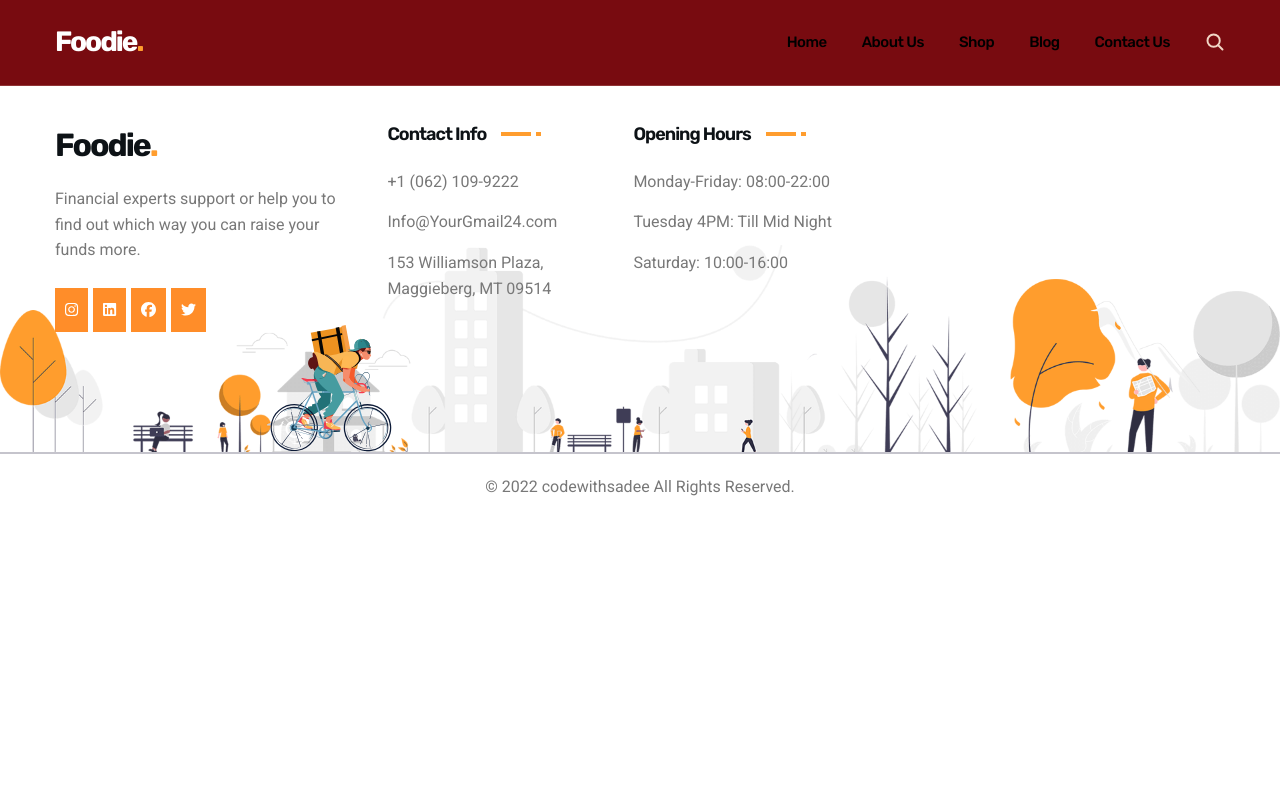
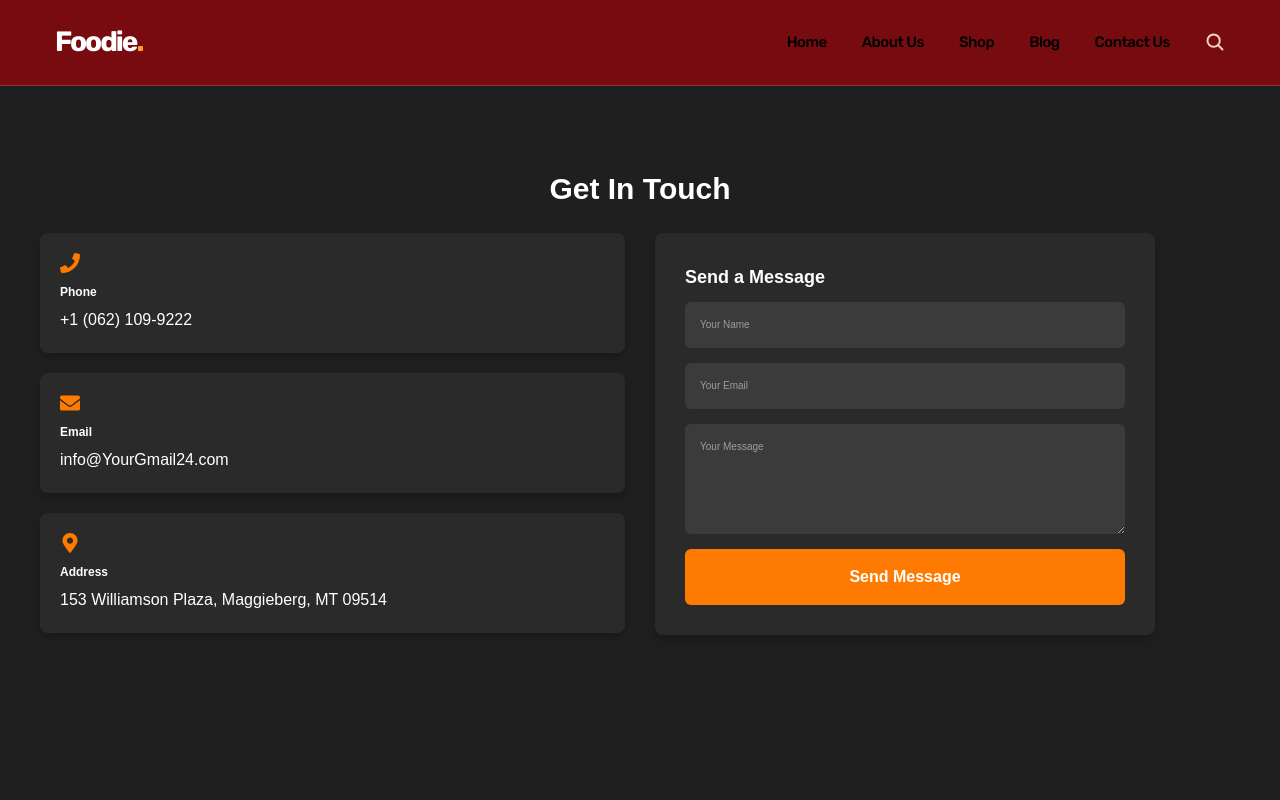
Before and after one commit to ibrahimjp/food-delivery, a React (Vite) app in the folder frontend/: page /contact-us in a window 1280 px wide. Shown: the top 800 px of the page. Built offline with nearby package versions, Linux system fonts and the light colour scheme.

Commit message:
first commit

```diff
--- a/frontend/package.json
+++ b/frontend/package.json
@@ -18,12 +18,14 @@
     "@tailwindcss/vite": "^4.1.6",
     "axios": "^1.9.0",
     "cors": "^2.8.5",
+    "framer-motion": "^12.11.0",
     "ionic": "^5.4.16",
     "ionicons": "^8.0.8",
     "react": "^19.1.0",
     "react-dom": "^19.1.0",
     "react-icons": "^5.5.0",
     "react-router-dom": "^7.6.0",
+    "react-toastify": "^11.0.5",
     "tailwindcss": "^4.1.6"
   },
   "devDependencies": {
--- a/frontend/src/components/Footer.jsx
+++ b/frontend/src/components/Footer.jsx
@@ -56,21 +56,6 @@ const Footer = () => {
             </li>
           </ul>
 
-          {/* Opening Hours */}
-          <ul className="footer-list">
-            <li>
-              <p className="footer-list-title">Opening Hours</p>
-            </li>
-            <li>
-              <p className="footer-list-item">Monday-Friday: 08:00-22:00</p>
-            </li>
-            <li>
-              <p className="footer-list-item">Tuesday 4PM: Till Mid Night</p>
-            </li>
-            <li>
-              <p className="footer-list-item">Saturday: 10:00-16:00</p>
-            </li>
-          </ul>
 
           {/* Booking Form */}
 
--- a/frontend/src/components/Header.jsx
+++ b/frontend/src/components/Header.jsx
@@ -1,10 +1,31 @@
 import React from 'react'
 import Preloader from './Preloader'
+import { useState, useEffect } from 'react';
+const Header = () => {
+  const [loading, setLoading] = useState(true);
 
-const Header = () => {
+  useEffect(() => {
+    const handleLoad = () => {
+      setLoading(false);
+    };
+
+    if (document.readyState === 'complete') {
+      setLoading(false);
+    } else {
+      window.addEventListener('load', handleLoad);
+    }
+    return () => {
+      window.removeEventListener('load', handleLoad);
+    };
+  }, []);
   return (
     <>
-    <Preloader />
+    {/* Corrected conditional rendering using ternary operator */}
+    {loading ? (
+      <Preloader />
+    ) : (
+      <>
+
     <header class="header"style={{backgroundColor:"#780B10"}} data-header>
     <div class="container">
 
@@ -53,6 +74,8 @@ const Header = () => {
 
     </div>
   </header>
+      </>
+    )}
     </>
   )
 }
--- a/frontend/src/components/Preloader.css
+++ b/frontend/src/components/Preloader.css
@@ -1,8 +1,17 @@
+/* From Uiverse.io by AkshatDaxini */
+.siu{
+  background: #000;
+  height: 100vh;
+  display: flex;
+  justify-content: center;
+  align-items: center;
+}
 .main {
   display: flex;
   justify-content: center;
   align-items: center;
   scale: 1.6;
+  position: relative;
 }
 
 #pizza {
@@ -24,7 +33,7 @@
 }
 
 #slice3 {
-    animation: slice3 4s ease-in-out infinite;
+  animation: s300lice3 4s ease-in-out infinite;
   animation-delay: 2s;
   -webkit-animation: slice3 4s ease-in-out infinite;
 }
--- a/frontend/src/components/Preloader.jsx
+++ b/frontend/src/components/Preloader.jsx
@@ -1,27 +1,9 @@
-import React, { useState, useEffect } from 'react';
-import './Preloader.css';
-
-const Preloader = ({ isLoading }) => {
-  const [showPreloader, setShowPreloader] = useState(isLoading);
-
-  useEffect(() => {
-    if (isLoading) {
-      setShowPreloader(true);
-    } else {
-      const timer = setTimeout(() => {
-        setShowPreloader(false);
-      }, 300);
-
-      return () => clearTimeout(timer);
-    }
-  }, [isLoading]);
-
-  if (!showPreloader) {
-    return null;
-  }
-
+import React from 'react'
+import './preloader.css'
+const Preloader = () => {
   return (
-    <div className="main">
+    <div className='siu'>
+      <div class="main">
   <svg
     width="168"
     height="158"
@@ -276,8 +258,8 @@ const Preloader = ({ isLoading }) => {
     </g>
   </svg>
 </div>
+    </div>
+  )
+}
 
-  );
-};
-
-export default Preloader;
+export default Preloader
--- a/frontend/src/pages/About.jsx
+++ b/frontend/src/pages/About.jsx
@@ -36,8 +36,7 @@ const About = () => {
             </h2>
 
             <p className="section-text">
-              The restaurants in Hangzhou also catered to many northern Chinese who had fled south from Kaifeng during
-              the Jurchen invasion of the 1120s, while it is also known that many restaurants were run by families.
+            Welcome to Cheesy Bites & More, where every bite tells a story of rich, cheesy goodness! We bring you the finest selection of mouthwatering pizzas, crispy chicken strips, and creamy, flavorful pasta – all crafted to perfection.
             </p>
 
             <ul className="about-list">
@@ -48,17 +47,17 @@ const About = () => {
 
               <li className="about-item">
                 <IonIcon icon={checkmarkOutline} />
-                <span className="span">Spacific Family And Kids Zone</span>
+                <span className="span">Tasty Food</span>
               </li>
 
               <li className="about-item">
                 <IonIcon icon={checkmarkOutline} />
-                <span className="span">Music & Other Facilities</span>
+                <span className="span">Calling Support</span>
               </li>
 
               <li className="about-item">
                 <IonIcon icon={checkmarkOutline} />
-                <span className="span">Fastest Food Home Delivery</span>
+                <span className="span">HomeMade Food</span>
               </li>
             </ul>
 
--- /dev/null
+++ b/frontend/src/pages/Contact.css
@@ -0,0 +1,126 @@
+body, html {
+    margin: 0;
+    padding: 0;
+    box-sizing: border-box;
+    font-family: "Arial", sans-serif;
+  }
+
+  .contact-container {
+    background-color: #1f1f1f;
+    min-height: 100vh;
+    color: #fff;
+    display: flex;
+    flex-direction: column;
+  }
+
+  .contact-content {
+    flex: 1;
+    display: flex;
+    flex-direction: column;
+    align-items: center;
+    justify-content: center;
+    padding: 50px 20px;
+  }
+
+  .contact-title {
+    font-size: 3rem;
+    font-weight: bold;
+    margin-bottom: 2rem;
+  }
+
+  .contact-grid {
+    display: grid;
+    grid-template-columns: 1fr 1fr;
+    gap: 30px;
+    max-width: 1200px;
+    width: 100%;
+  }
+
+  .contact-info {
+    display: flex;
+    flex-direction: column;
+    gap: 20px;
+  }
+
+  .contact-card {
+    background-color: #2a2a2a;
+    padding: 20px;
+    border-radius: 8px;
+    box-shadow: 0px 5px 10px rgba(0, 0, 0, 0.2);
+    transition: transform 0.3s ease, box-shadow 0.3s ease;
+    cursor: pointer;
+  }
+
+  .contact-card:hover {
+    transform: scale(1.05);
+    box-shadow: 0px 8px 15px rgba(0, 0, 0, 0.3);
+  }
+
+  .contact-icon {
+    color: #ff7a00;
+    font-size: 2rem;
+    margin-bottom: 10px;
+  }
+
+  .contact-heading {
+    font-size: 1.2rem;
+    font-weight: bold;
+    margin-bottom: 5px;
+  }
+
+  .contact-form {
+    background-color: #2a2a2a;
+    padding: 30px;
+    border-radius: 8px;
+    box-shadow: 0px 5px 10px rgba(0, 0, 0, 0.2);
+    width: 100%;
+    max-width: 500px;
+  }
+
+  .form-title {
+    font-size: 1.8rem;
+    font-weight: bold;
+    margin-bottom: 1rem;
+  }
+
+  .form-group {
+    display: flex;
+    flex-direction: column;
+    gap: 15px;
+  }
+
+  .form-input,
+  .form-textarea {
+    background-color: #3b3b3b;
+    padding: 15px;
+    border: none;
+    border-radius: 6px;
+    outline: none;
+    color: #fff;
+    font-size: 1rem;
+  }
+
+  .form-input:focus,
+  .form-textarea:focus {
+    border: 2px solid #ff7a00;
+  }
+
+  .form-button {
+    background-color: #ff7a00;
+    padding: 15px;
+    border: none;
+    border-radius: 6px;
+    font-weight: bold;
+    cursor: pointer;
+    transition: background-color 0.3s ease;
+  }
+
+  .form-button:hover {
+    background-color: #ff4500;
+  }
+
+  @media (max-width: 768px) {
+    .contact-grid {
+      grid-template-columns: 1fr;
+    }
+  }
--- a/frontend/src/pages/Contact.jsx
+++ b/frontend/src/pages/Contact.jsx
@@ -1,14 +1,80 @@
-import React from 'react'
-import Header from '../components/Header'
-import Footer from '../components/Footer'
+import React from "react";
+import Header from "../components/Header";
+import Footer from "../components/Footer";
+import { motion } from "framer-motion";
+import { FaPhone, FaEnvelope, FaMapMarkerAlt } from "react-icons/fa";
+import "./Contact.css";  // Import the CSS file
+
+const contactVariants = {
+  hidden: { opacity: 0, y: 50 },
+  visible: {
+    opacity: 1,
+    y: 0,
+    transition: { duration: 0.6, ease: "easeInOut" },
+  },
+};
+
 const Contact = () => {
   return (
-    <div>
-        <Header />
+    <>
+    <div className="contact-container">
+      <Header />
 
-        <Footer />
+      <motion.div
+        className="contact-content"
+        initial="hidden"
+        animate="visible"
+        variants={contactVariants}
+        >
+        <h1 className="contact-title">Get In Touch</h1>
+
+        <div className="contact-grid">
+          {/* Contact Info */}
+          <div className="contact-info">
+            <motion.div className="contact-card" whileHover={{ scale: 1.05 }}>
+              <FaPhone className="contact-icon" />
+              <h2 className="contact-heading">Phone</h2>
+              <p>+1 (062) 109-9222</p>
+            </motion.div>
+
+            <motion.div className="contact-card" whileHover={{ scale: 1.05 }}>
+              <FaEnvelope className="contact-icon" />
+              <h2 className="contact-heading">Email</h2>
+              <p>info@YourGmail24.com</p>
+            </motion.div>
+
+            <motion.div className="contact-card" whileHover={{ scale: 1.05 }}>
+              <FaMapMarkerAlt className="contact-icon" />
+              <h2 className="contact-heading">Address</h2>
+              <p>153 Williamson Plaza, Maggieberg, MT 09514</p>
+            </motion.div>
+          </div>
+
+          {/* Contact Form */}
+          <form className="contact-form" onSubmit={(e) => e.preventDefault()}>
+            <h2 className="form-title">Send a Message</h2>
+
+            <div className="form-group">
+              <input type="text" placeholder="Your Name" className="form-input" required />
+              <input type="email" placeholder="Your Email" className="form-input" required />
+              <textarea placeholder="Your Message" className="form-textarea" required rows="5"></textarea>
+
+              <motion.button
+                className="form-button"
+                whileHover={{ scale: 1.05 }}
+                type="submit"
+                >
+                Send Message
+              </motion.button>
+            </div>
+          </form>
+        </div>
+      </motion.div>
+
     </div>
-  )
-}
+      <Footer />
+                </>
+  );
+};
 
-export default Contact
+export default Contact;
--- a/frontend/src/pages/Home.jsx
+++ b/frontend/src/pages/Home.jsx
@@ -17,6 +17,7 @@ function Home() {
   const url="https://jamilafood.onrender.com"
   return (
     <>
+
           <Header />
             <SearchBox />
           <main>
```
Also changed, not shown: frontend/src/pages/Blog.jsx (+23 -3 lines), frontend/src/pages/Shop.jsx (+74 -64 lines), 1 other file (tests, documents, lock files or other folders). Lines whose indentation alone changed are shown as unchanged.
